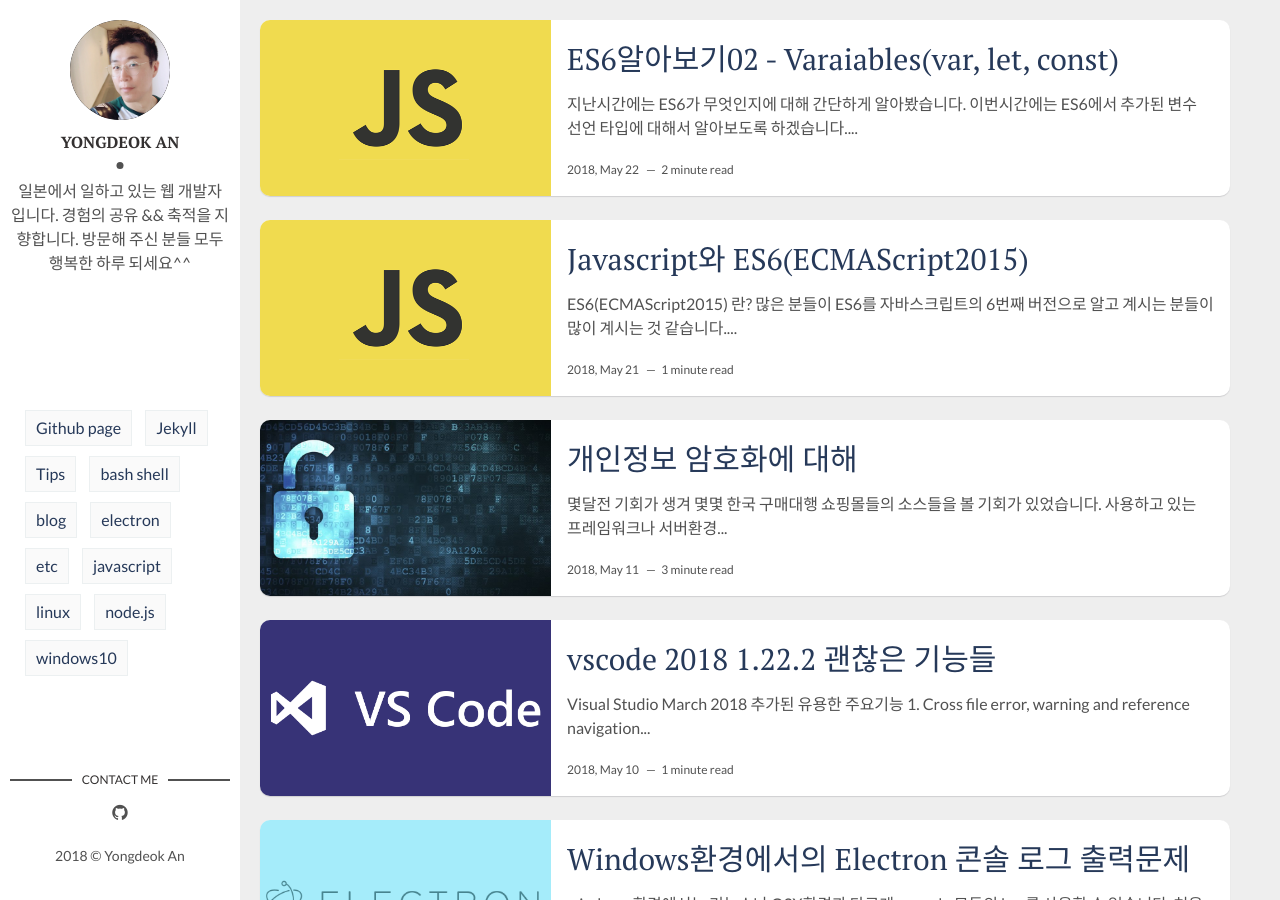
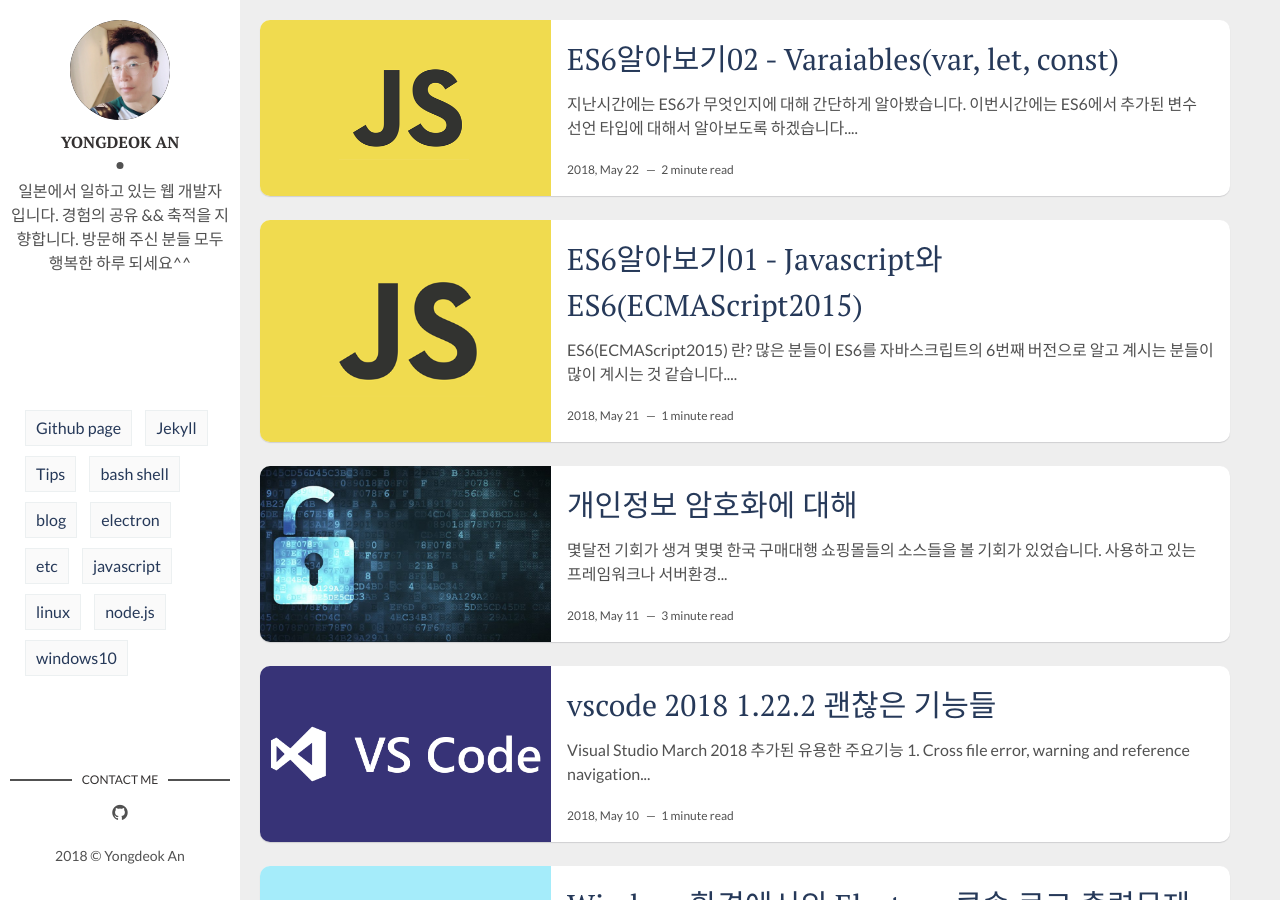
Before and after one commit to krauser085/krauser085.github.io, a Jekyll site: the page built from index.html, in a window 1280 px wide and 900 px high. Built offline with Jekyll 4.4.1, drawn with Linux system fonts in a browser that asks for light colours; the list of posts is cut into pages by our own code.

Commit message:
edit title of post

```diff
--- a/_posts/2018-05-22-ES6-1.md
+++ b/_posts/2018-05-22-ES6-1.md
@@ -1,6 +1,6 @@
 ---
 layout: post
-title: Javascript와 ES6(ECMAScript2015)
+title: ES6알아보기01 - Javascript와 ES6(ECMAScript2015)
 date: 2018-05-22 07:34:24 +0900
 description: ES6와 Javascript의 관계
 img: javascript.png
```
